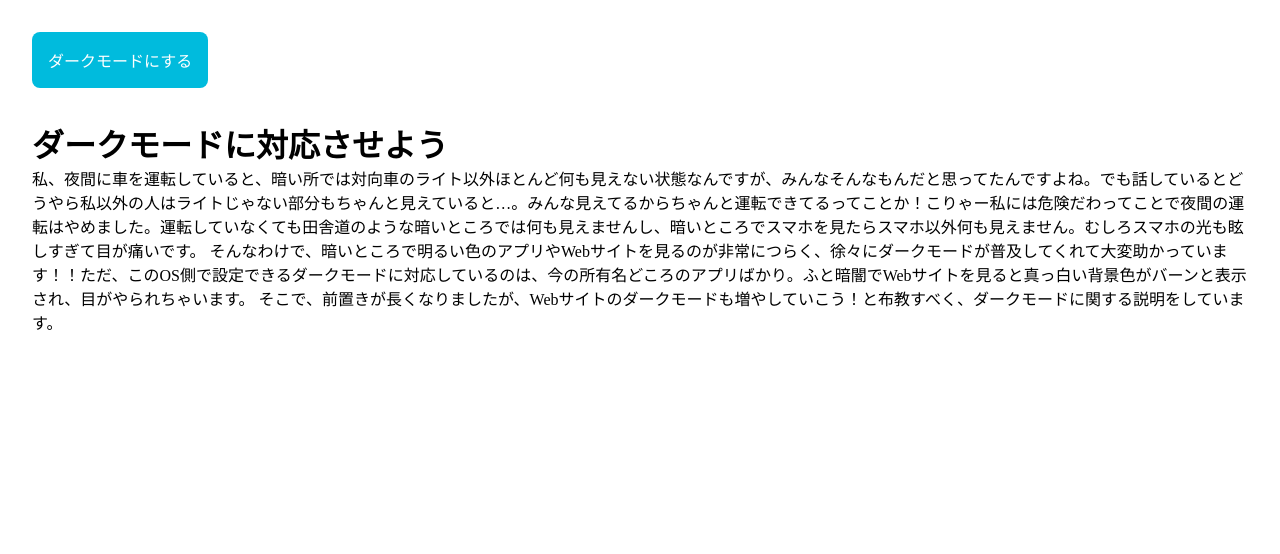
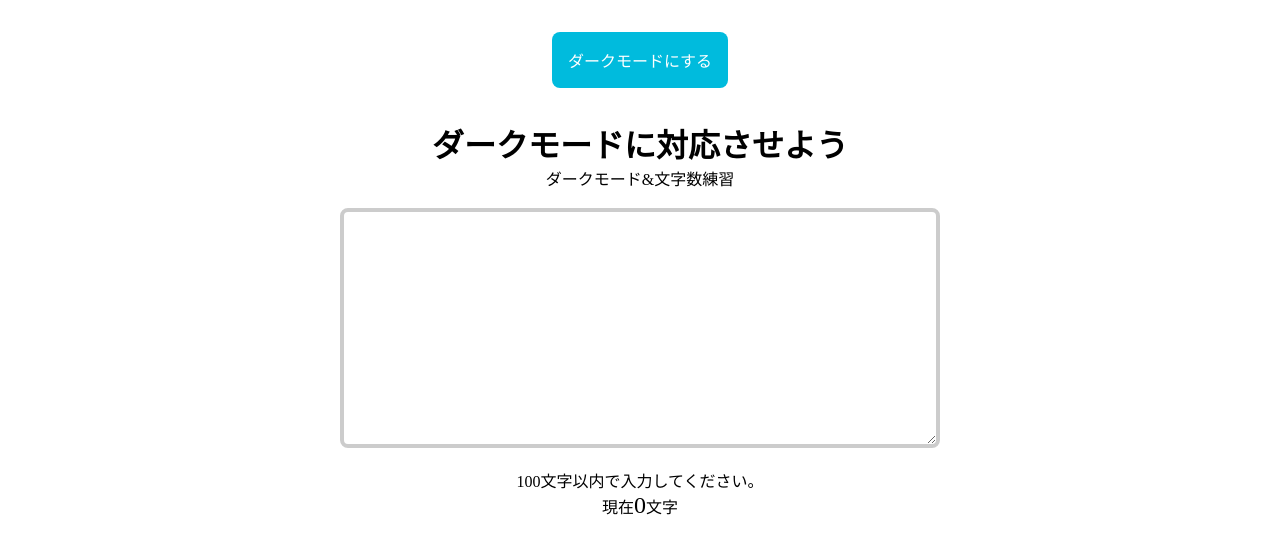
Before and after one commit to yurika0501/04-demo, a plain HTML site: page index.html in a window 1280 px wide. Drawn offline with Linux system fonts and the light colour scheme; some packages are replaced by stand-ins of ours.

Commit message:
[Add]文字数カウント

```diff
--- a/css/style.css
+++ b/css/style.css
@@ -1,6 +1,8 @@
 body {
     padding: 2rem;
     transition: .5s;
+    text-align: center;
+    padding: 2rem;
 }
 
 .dark-theme {
@@ -17,3 +19,19 @@ body {
     border: 0;
     cursor: pointer;
 }
+
+.text {
+    border: 4px solid #ccc;
+    border-radius: 8px;
+    width: 600px;
+    height: 240px;
+    max-width: 100%;
+    font-size: 1.5rem;
+    padding: 1rem;
+    margin-bottom: 1rem;
+    color: #A9A9A9;
+}
+
+.count {
+    font-size: 1.5rem;
+}
--- a/index.html
+++ b/index.html
@@ -12,9 +12,10 @@
     <body>
         <button id="btn">ダークモードにする</button>
         <h1>ダークモードに対応させよう</h1>
-        <p>私、夜間に車を運転していると、暗い所では対向車のライト以外ほとんど何も見えない状態なんですが、みんなそんなもんだと思ってたんですよね。でも話しているとどうやら私以外の人はライトじゃない部分もちゃんと見えていると…。みんな見えてるからちゃんと運転できてるってことか！こりゃー私には危険だわってことで夜間の運転はやめました。運転していなくても田舎道のような暗いところでは何も見えませんし、暗いところでスマホを見たらスマホ以外何も見えません。むしろスマホの光も眩しすぎて目が痛いです。
-            そんなわけで、暗いところで明るい色のアプリやWebサイトを見るのが非常につらく、徐々にダークモードが普及してくれて大変助かっています！！ただ、このOS側で設定できるダークモードに対応しているのは、今の所有名どころのアプリばかり。ふと暗闇でWebサイトを見ると真っ白い背景色がバーンと表示され、目がやられちゃいます。
-            そこで、前置きが長くなりましたが、Webサイトのダークモードも増やしていこう！と布教すべく、ダークモードに関する説明をしています。
-        </p>
+        <p>ダークモード&文字数練習
+        </p></br>
+        <textarea class="text"></textarea>
+        <p>100文字以内で入力してください。</p>
+        <p>現在<span class="count">0</span>文字</p>
     </body>
 </html>
--- a/js/script.js
+++ b/js/script.js
@@ -1,4 +1,7 @@
 const btn = document.querySelector('#btn');
+const text = document.querySelector('.text');
+const count = document.querySelector('.count');
+
 btn.addEventListener('click', () => {
     //クリックされたときの処理
     document.body.classList.toggle('dark-theme');
@@ -13,3 +16,8 @@ btn.addEventListener('click', () => {
         btn.textContent = 'ダークモードにする';
     }
 });
+
+text.addEventListener('keyup', () => {
+    // キー入力されたときの処理
+    count.textContent = text.value.length;
+})
```
